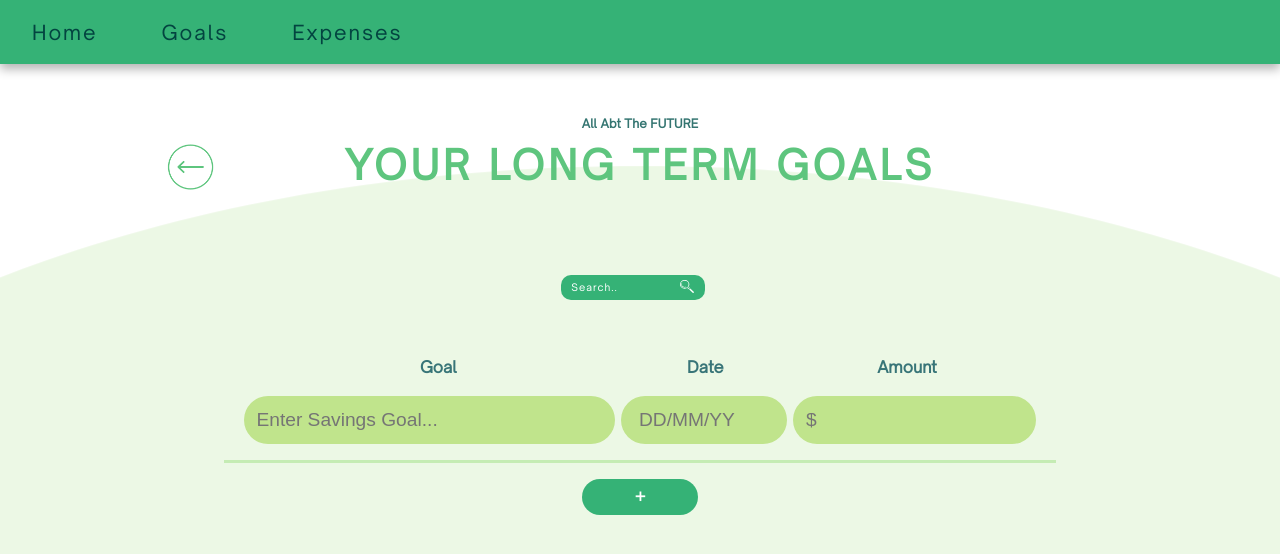
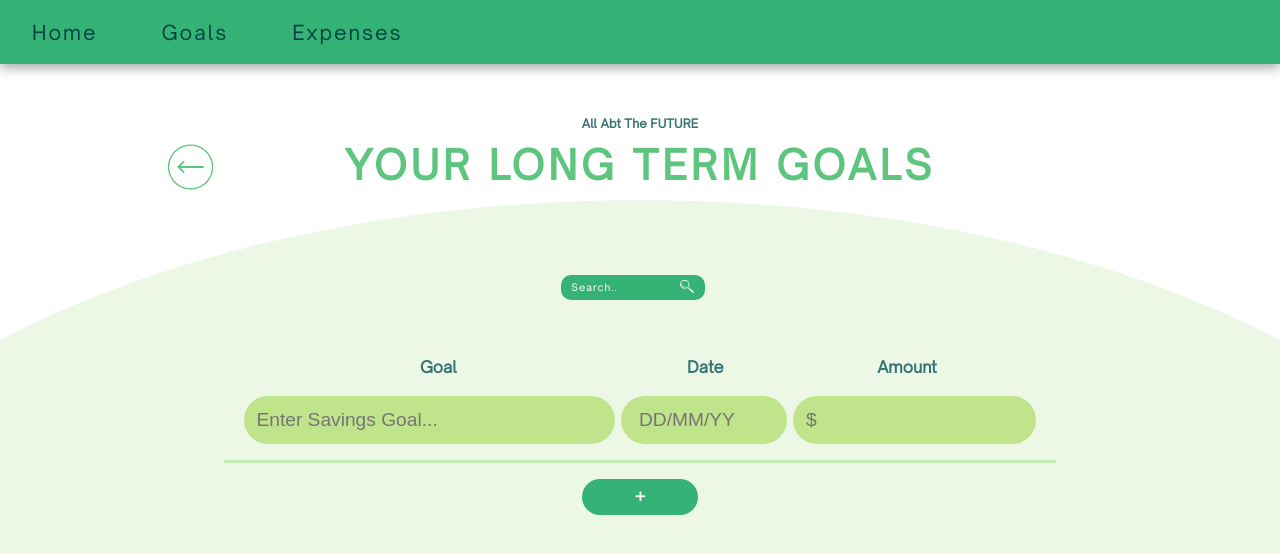
Before and after one commit to vincetrain/budgie, a React (Create React App) app: page /LongGoals in a window 1280 px wide. Shown: the top 554 px of the page. Built offline with nearby package versions, Linux system fonts and the light colour scheme.

Commit message:
made minor background changes

```diff
--- a/src/Pages/Expenses.scss
+++ b/src/Pages/Expenses.scss
@@ -2,6 +2,7 @@
 	background-image: url("../Components/short term goals background.png");
     background-position: top;
 	height: 900px;
+	background-size: cover;
 
 	#charts {
 		display: inline-flex;
--- a/src/Pages/GoalsLandingPage.css
+++ b/src/Pages/GoalsLandingPage.css
@@ -8,6 +8,7 @@
     background-position: top;
     background-position-y: 20%;
     height: 900px;
+    background-size: cover;
 }
 
 .BoxContainer {
--- a/src/Pages/ShortGoals.css
+++ b/src/Pages/ShortGoals.css
@@ -8,6 +8,7 @@
     background-position: top;
     background-position-y: 35%;
     height: 900px;
+    background-size: cover;
 }
 
 .headingsContainer {
```
